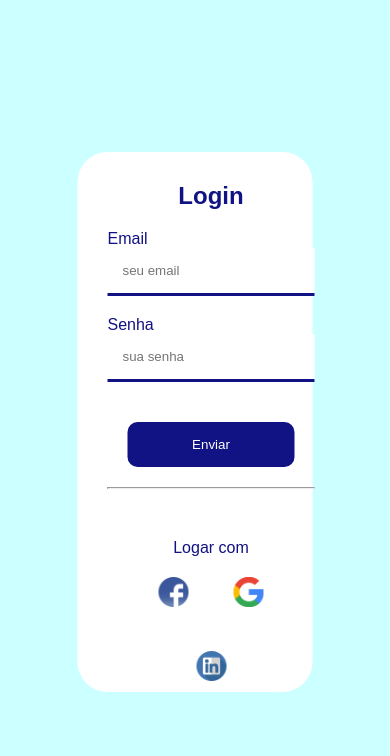
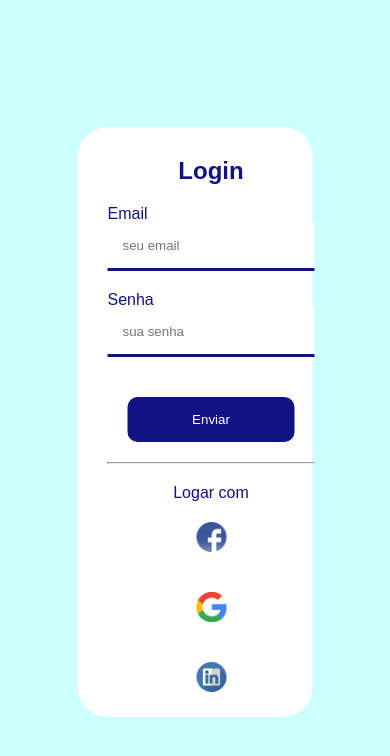
Before and after one commit to Liedsonfsa/login-screen, a plain HTML site: page index.html in a window 390 px wide. Drawn offline with Linux system fonts and the light colour scheme.

Commit message:
Deixando ainda mais responsivo

```diff
--- a/style.css
+++ b/style.css
@@ -146,3 +146,35 @@ a{
     }
 
 }
+
+@media screen and (max-width: 678px){
+
+    .imagem img{
+        display: none;
+    }
+
+    .container{
+        margin: auto;
+        height: 550px;
+
+    }
+
+    .formulario{
+        width: 400px;
+    }
+
+    #form{
+        margin: auto;
+    }
+    .outros{
+        margin: 20px;
+    }
+
+    .outros a{
+        display: flex;
+        flex-direction: column;
+        align-items: center;
+
+    }
+
+}
```
